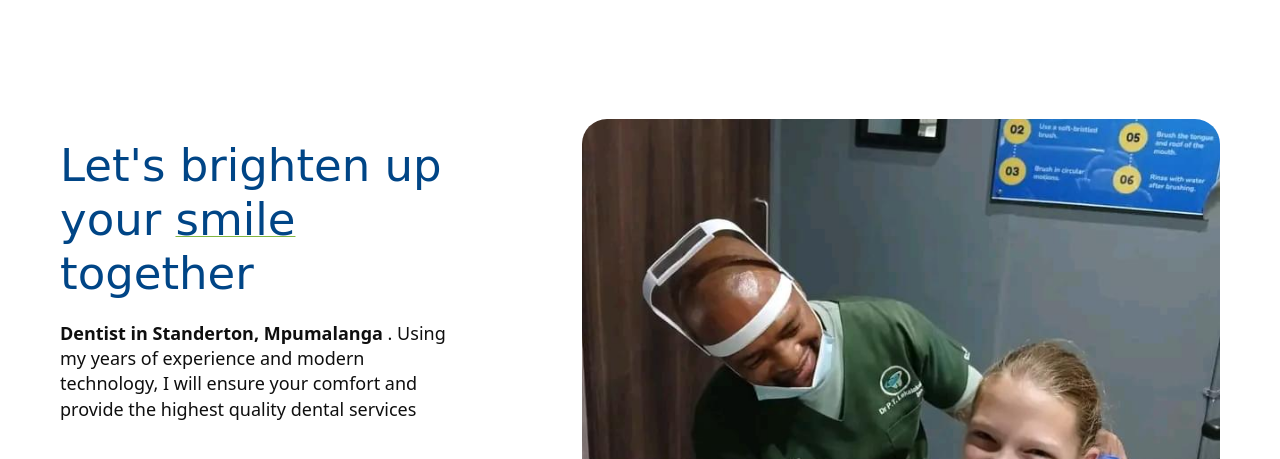
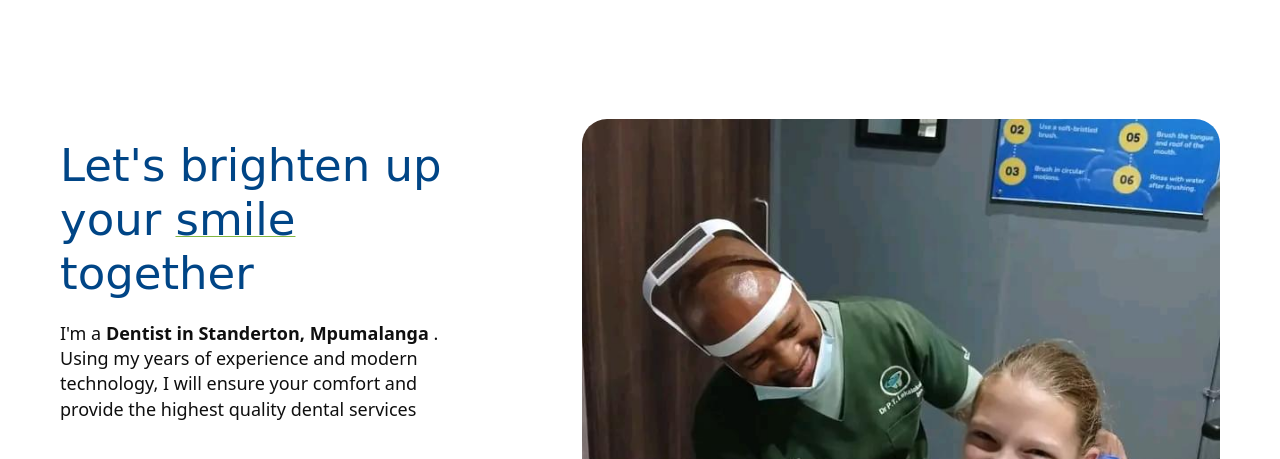
Before and after one commit to AbasPortfolio/PT-Lekalakala, a plain HTML site: page index.html in a window 1280 px wide. Shown: the part 90-549 px from the top of the page. Drawn offline with Linux system fonts and the light colour scheme; a script that the page names is missing; a web font is replaced by a local one.

Commit message:
Update index.html

```diff
--- a/index.html
+++ b/index.html
@@ -122,7 +122,7 @@
               <span class="underlined">smile</span> together
             </h1>
 
-            <p>
+            <p>I'm a
               <strong>Dentist in Standerton, Mpumalanga</strong> . Using my years of experience and modern technology, I will ensure your comfort and provide the highest quality dental services
             </p>
             <div class="hero__buttons">
```
